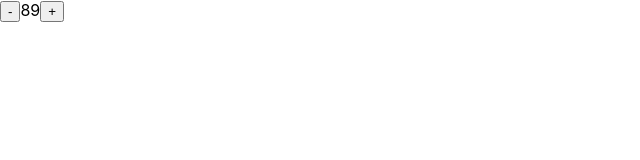
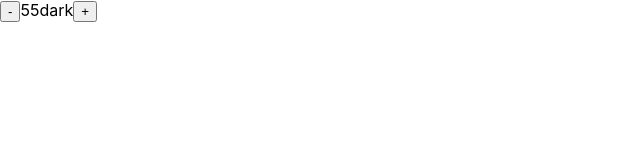
Before and after one commit to bminczu/ReactHooksPractice, a React (Create React App) app in the folder hook_practice/: page / in a window 1280 px wide. Shown: the top 160 px of the page, without its empty margins (0-640 px from the left). Built offline with nearby package versions, Linux system fonts and the light colour scheme.

Commit message:
modifying state not replacing

```diff
--- a/hook_practice/src/App.js
+++ b/hook_practice/src/App.js
@@ -5,18 +5,31 @@ import React, {useState} from 'react';
 
 function App() {
 
-  const [count, setCount] = useState(89)
+  const [state, setState] = useState({count: 55, theme: "dark"})
+  const count = state.count
+  const theme = state.theme
+
 
   function decrementCount(){
-    setCount(count-1)
+    setState(prevState => {
+      return {...prevState, count: prevState.count - 1}
+    })
+    // setCount(prevCount => prevCount - 1)
   }
 
+  function incrementCount(){
+    setState(prevState => {
+      return {...prevState, count: prevState + 1}
+    })
+  //  setCount(prevCount => prevCount + 1)
+  }
   return(
 
     <div>
       <button onClick={decrementCount}>-</button>
       <span>{count}</span>
-      <button>+</button>
+      <span>{theme}</span>
+      <button onClick={incrementCount}>+</button>
 
     </div>
   )
```
